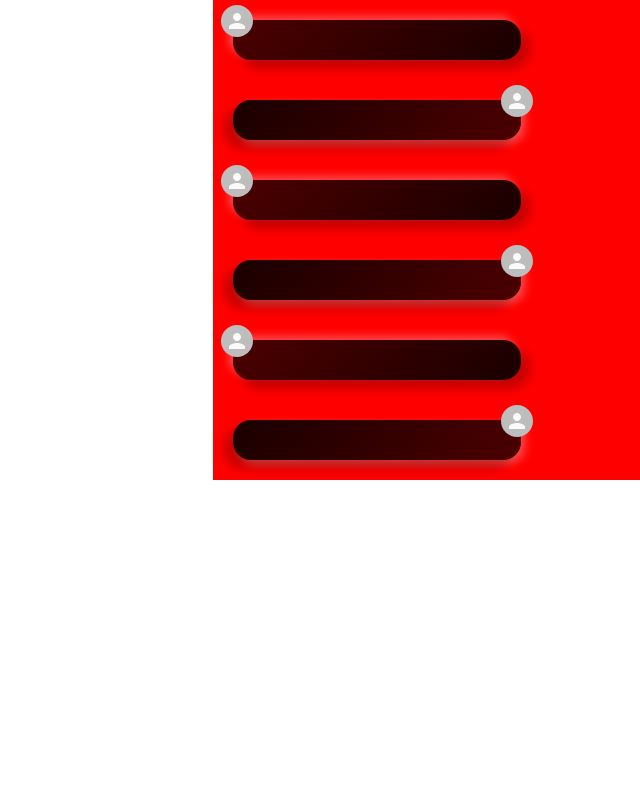
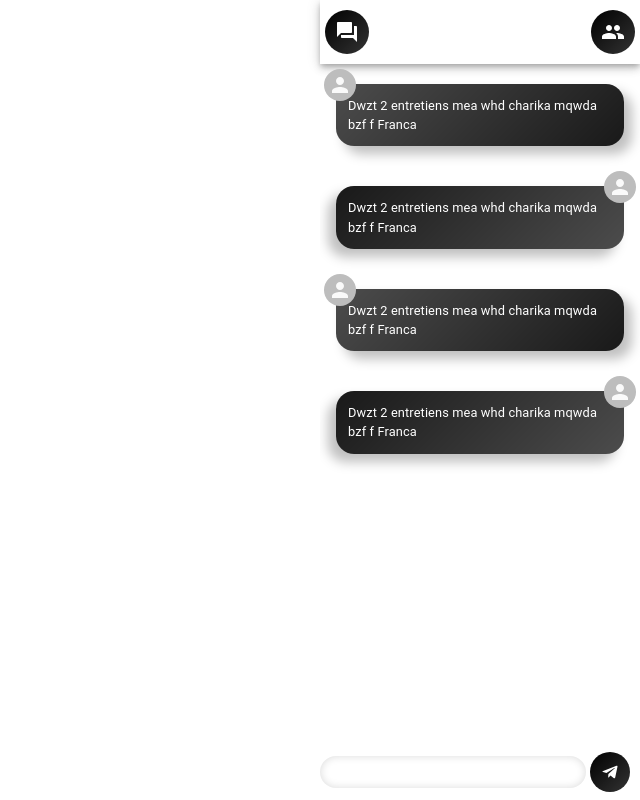
Before and after one commit to Mourad149/LetsTalk, a React (Create React App) app: page / in a window 1280 px wide. Shown: the whole page, without its empty margins (640-1280 px from the left). Built offline with nearby package versions, Linux system fonts and the light colour scheme.

Commit message:
new updates for chatview

```diff
--- a/package.json
+++ b/package.json
@@ -4,6 +4,7 @@
   "private": true,
   "dependencies": {
     "@material-ui/core": "^4.11.2",
+    "@material-ui/icons": "^4.11.2",
     "@testing-library/jest-dom": "^5.11.6",
     "@testing-library/react": "^11.2.2",
     "@testing-library/user-event": "^12.5.0",
--- a/src/App.js
+++ b/src/App.js
@@ -1,12 +1,11 @@
 import logo from './logo.svg';
-import './App.css';
 import MessageBoxComponent from './chat-view/messaging-component/message-box.component';
 import MessageComponent from './chat-view/messaging-component/message.component';
 import MessagingComponent from './chat-view/messaging-component/messaging.component';
 import ChatViewComponent from './chat-view/chat-view.component';
 function App() {
   return (
-    <div className="App">
+    <div style={{ height: '100vh' }}>
       <ChatViewComponent />
     </div>
   );
--- a/src/chat-view/chat-view.component.jsx
+++ b/src/chat-view/chat-view.component.jsx
@@ -1,12 +1,14 @@
 import React from 'react';
 import { Grid } from '@material-ui/core';
 import MessagingComponent from './messaging-component/messaging.component';
+import useStyles from './chat-view.style';
 
 function ChatViewComponent() {
+  const classes = useStyles();
   return (
     <Grid container style={{ height: '100%' }}>
-      <Grid item md={8}></Grid>
-      <Grid item md={4} style={{ height: '100%', display: 'flex' }}>
+      <Grid item md={9}></Grid>
+      <Grid item md={3} className={classes.gridMessagesContainer}>
         <MessagingComponent />
       </Grid>
     </Grid>
--- a/src/chat-view/chat-view.style.js
+++ b/src/chat-view/chat-view.style.js
@@ -2,10 +2,9 @@ import { makeStyles } from '@material-ui/core/styles';
 import { Button } from '@material-ui/core';
 
 const useStyles = makeStyles({
-  div: {
-    border: '1px solid black',
-    width: '20px',
-    height: '20px',
+  gridMessagesContainer: {
+    width: '100%',
+    height: '100%',
   },
 });
 
--- a/src/chat-view/messaging-component/message-box.component.jsx
+++ b/src/chat-view/messaging-component/message-box.component.jsx
@@ -1,6 +1,7 @@
 import React from 'react';
 import useStyles from './messaging.style';
 import MessageAvatarComponent from './message-avatar.component';
+import { Typography } from '@material-ui/core';
 function MessageBoxComponent(props) {
   const classes = useStyles();
   return (
@@ -12,6 +13,9 @@ function MessageBoxComponent(props) {
       }
     >
       <MessageAvatarComponent currentUser={props.currentUser} />
+      <Typography className={classes.textMessage}>
+        Dwzt 2 entretiens mea whd charika mqwda bzf f Franca
+      </Typography>
     </div>
   );
 }
--- /dev/null
+++ b/src/chat-view/messaging-component/messaging-header.component.jsx
@@ -0,0 +1,19 @@
+import React from 'react';
+import { Paper, IconButton } from '@material-ui/core';
+import useStyles from './messaging.style';
+import PeopleIcon from '@material-ui/icons/People';
+import ForumIcon from '@material-ui/icons/Forum';
+function MessagingHeaderComponent() {
+  const classes = useStyles();
+  return (
+    <Paper square elevation={5} className={classes.messagingHeaderContainer}>
+      <IconButton className={classes.messageIconButton}>
+        <ForumIcon />
+      </IconButton>
+      <IconButton className={classes.messageIconButton}>
+        <PeopleIcon />
+      </IconButton>
+    </Paper>
+  );
+}
+export default MessagingHeaderComponent;
--- a/src/chat-view/messaging-component/messaging.component.jsx
+++ b/src/chat-view/messaging-component/messaging.component.jsx
@@ -1,17 +1,30 @@
 import React from 'react';
 import useStyles from './messaging.style';
 import MessageComponent from './message.component';
+import MessagingHeaderComponent from './messaging-header.component';
+import { TextField, IconButton } from '@material-ui/core';
+import TelegramIcon from '@material-ui/icons/Telegram';
 
 function MessagingComponent() {
   const classes = useStyles();
   return (
     <div className={classes.messagingViewContainer}>
-      <MessageComponent currentUser={true} />
-      <MessageComponent currentUser={false} />
-      <MessageComponent currentUser={true} />
-      <MessageComponent currentUser={false} />
-      <MessageComponent currentUser={true} />
-      <MessageComponent currentUser={false} />
+      <MessagingHeaderComponent />
+      <div className={classes.messages}>
+        <MessageComponent currentUser={true} />
+        <MessageComponent currentUser={false} />
+        <MessageComponent currentUser={true} />
+        <MessageComponent currentUser={false} />
+      </div>
+      <div className={classes.messageFieldContainer}>
+        <TextField
+          InputProps={{ disableUnderline: true }}
+          className={classes.messageField}
+        />
+        <IconButton className={classes.sendButton}>
+          <TelegramIcon fontSize="small" />
+        </IconButton>
+      </div>
     </div>
   );
 }
--- a/src/chat-view/messaging-component/messaging.style.js
+++ b/src/chat-view/messaging-component/messaging.style.js
@@ -6,6 +6,8 @@ const messageWidth = '18rem';
 const messageMinHeight = '2.5rem';
 const avatarWidth = '2rem';
 const avatarHeight = '2rem';
+const messageHeaderHeight = '4rem';
+const messageFiledContainerHeight = '3rem';
 const useStyles = makeStyles({
   messageLeftContainer: {
     display: 'flex',
@@ -59,11 +61,53 @@ const useStyles = makeStyles({
   },
   messagingViewContainer: {
     height: '100%',
-    width: '100%',
-    backgroundColor: 'red',
     display: 'flex',
     flexDirection: 'column',
-    alignSelf: 'end',
+  },
+  messages: {
+    width: '100%',
+    display: 'flex',
+    flexDirection: 'column',
+    alignItems: 'center',
+    height: `calc(100% - ${messageHeaderHeight} - ${messageFiledContainerHeight})`,
+    maxHeight: `calc(100% - ${messageHeaderHeight} - ${messageFiledContainerHeight})`,
+    minHeight: `calc(100% - ${messageHeaderHeight} - ${messageFiledContainerHeight})`,
+    overflowY: 'scroll',
+  },
+  messagingHeaderContainer: {
+    display: 'flex',
+    width: '100%',
+    height: messageHeaderHeight,
+    alignItems: 'center',
+    justifyContent: 'space-between',
+  },
+  messageIconButton: {
+    color: 'white',
+    background: 'linear-gradient(-45deg, rgba(0,0,0,0.8), rgba(0,0,0,1))',
+    padding: '10px',
+    margin: '5px',
+  },
+  textMessage: {
+    fontSize: '0.8rem',
+    color: 'white',
+    margin: '12px',
+  },
+  messageField: {
+    width: '80%',
+    boxShadow: 'inset 0px 0px 8px 0 rgba(0, 0, 0, 0.15)',
+    borderRadius: '18px',
+    paddingLeft: '10px',
+  },
+  messageFieldContainer: {
+    display: 'flex',
+    alignItems: 'center',
+    justifyContent: 'space-between',
+  },
+  sendButton: {
+    margin: '0px 10px 0px 0px',
+    color: 'white',
+    background: 'linear-gradient(-45deg, rgba(0,0,0,0.8), rgba(0,0,0,1))',
+    padding: '10px',
   },
 });
 
```
Also changed, not shown: 2 other files (tests, documents, lock files or other folders).
